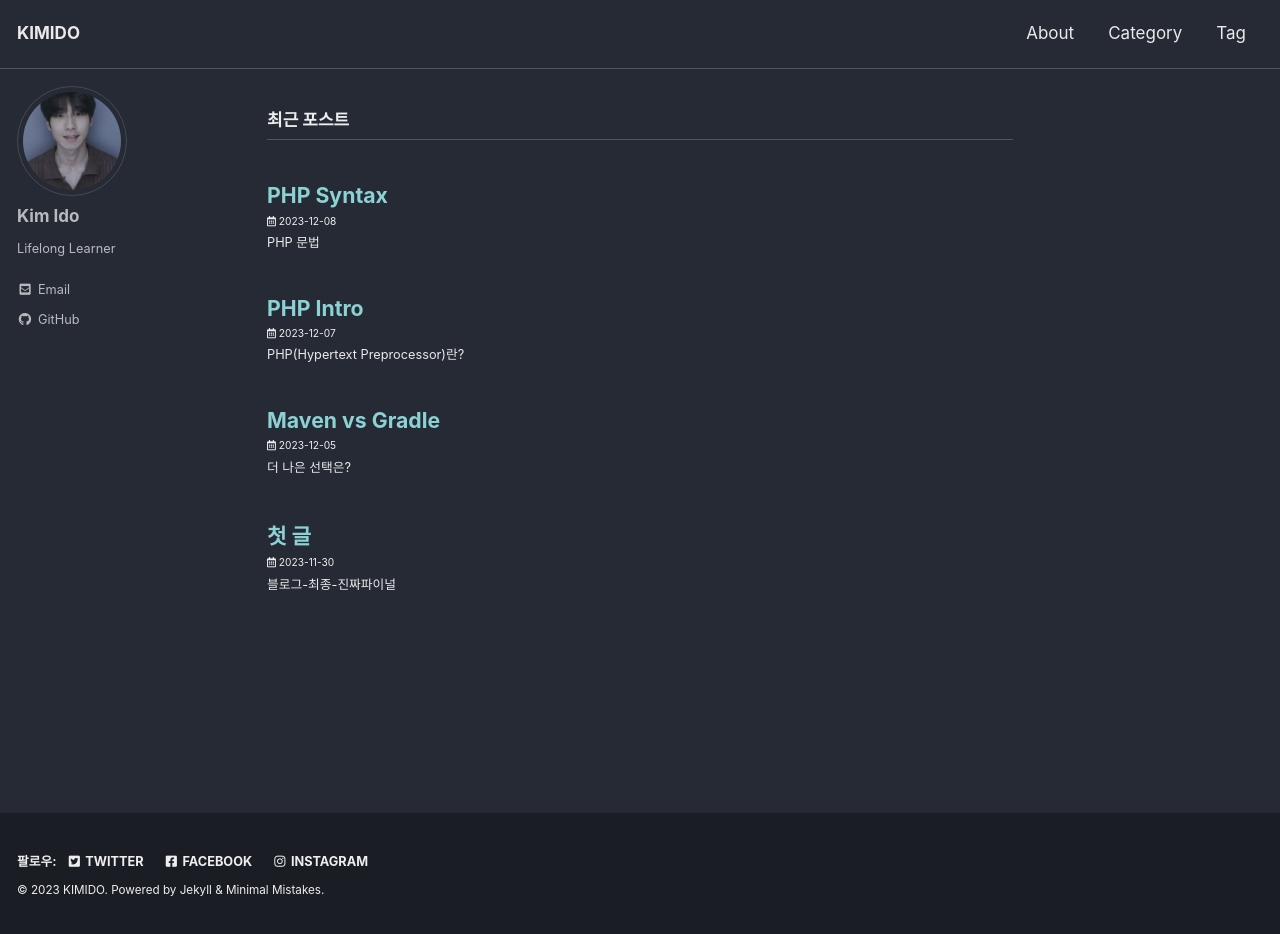
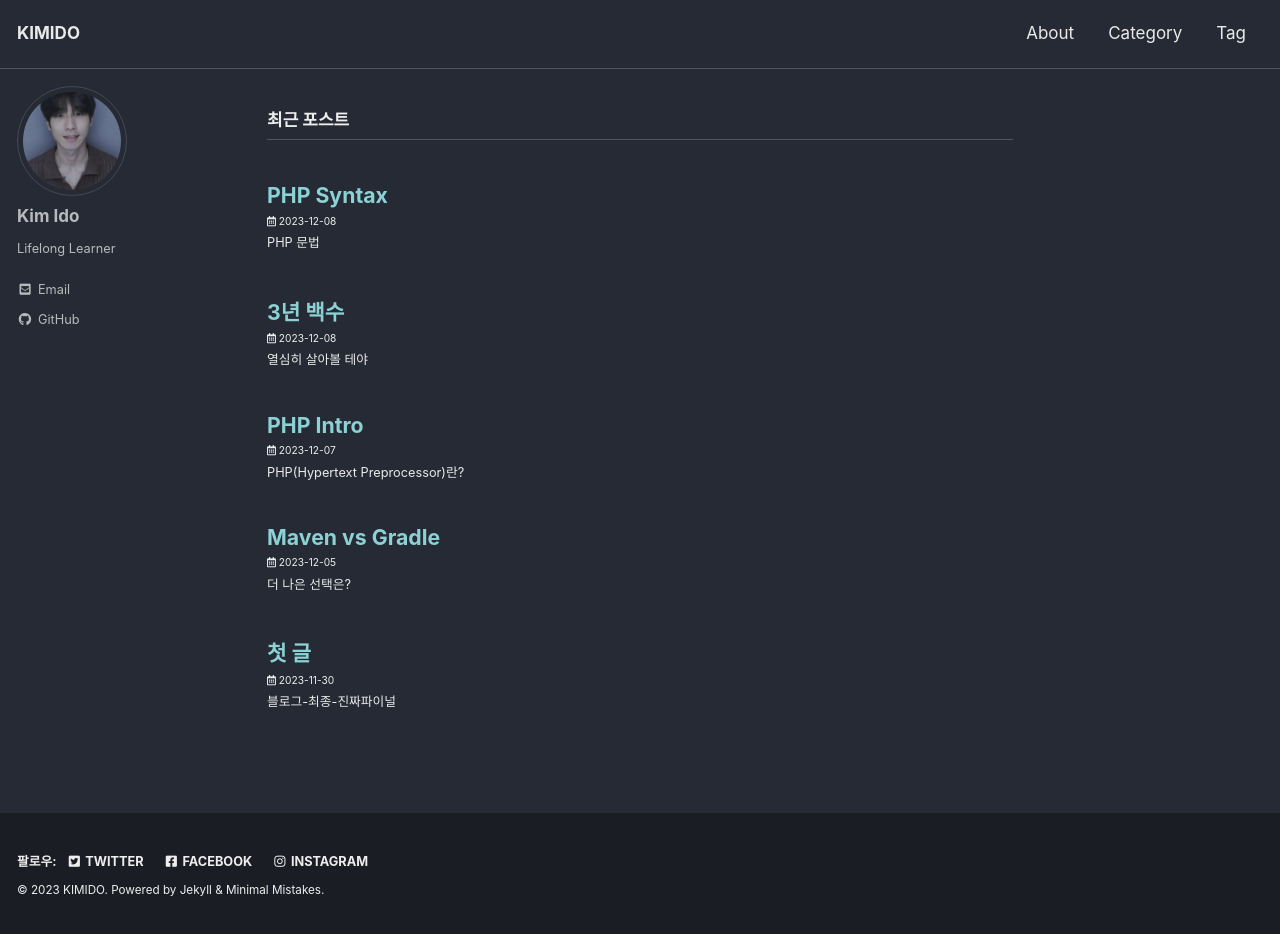
Before and after one commit to xkimido/xkimido.github.io, a Jekyll site: the page built from index.html, in a window 1280 px wide and 934 px high. Built offline with Jekyll 4.4.1, drawn with Linux system fonts in a browser that asks for light colours; cached includes are drawn as plain includes; the list of posts is cut into pages by our own code; part of the change alters nothing that is shown.

Commit message:
Add post

```diff
--- /dev/null
+++ b/_posts/Diary/2023-12-08-231208.md
@@ -0,0 +1,36 @@
+---
+title: "3년 백수"
+last_modified_at: 2023-12-08
+categories:
+  - Diary
+---
+
+## 열심히 살아볼 테야
+
+백수 생활을 3년 동안 했다. 그 기간 동안 경험한 큰 사건들을 나열하자면
+
+> 위탁판매도 해보고, 부동산 임장도 가보고,<br>
+투자 잘못해서 돈도 날려보고,<br>
+작곡이랑 랩하려다가 벽을 느끼고,<br>
+개발자 되려다가 포기하고, (미련하게 다시 도전 중)<br>
+코인노래방 알바를 하고,<br>
+운전 배워서 여기저기 다녔고,<br>
+오랜 연애도 끝나고,<br>
+투자로 날린 돈 다시 생각나서 우울했고,<br>
+머리를 장발로 기르고,<br>
+사이버대학교에 입학했다.
+
+결말이 뜬금없긴 한데 방황도 이런 방황이 없다. 심지어 이모티콘 작가를 잠시 꿈꾸기도 했다.<br>
+모아둔 돈이 있어서 부모님께 손 벌린 적은 없었다는 것이 불행 중 다행이었다.<br>
+어쨌든 저런 식으로 해보고 싶은 것들은 다 하면서 사부작거린 결과,<br>
+현재는 열심히 살아야겠다는 마음밖에 안 남았다... 일이 너무 하고 싶다.
+
+## 중요한 건 꺾여도 그냥 하는 마음
+
+![image](https://github.com/xkimido/xkimido.github.io/assets/96900790/8baa5923-c92b-411a-9608-1fa72d36931c){: .align-center}
+
+이틀 동안 50군데에 이력서를 넣었다! 100군데 채우고 싶은데 조건이 맞는 공고가 없다.<br>
+보아하니 취업이 쉽지 않을 것 같은데, 내 실력이 부족하니까 더 그렇게 느껴진다.<br>
+그래도 **不怕慢 只怕站**을 마음 속에 새기고 될 때까지 해보자.
+
+> 不怕慢 只怕站 (불파만 지파참): 느림을 두려워하지 말고, 멈춤을 두려워 하라
--- a/_posts/TIL/2023-12-08-php-syntax.md
+++ b/_posts/TIL/2023-12-08-php-syntax.md
@@ -1,6 +1,6 @@
 ---
 title: "PHP Syntax"
-last_modified_at: 2023-12-07
+last_modified_at: 2023-12-08
 categories:
   - TIL
 tags:
```
